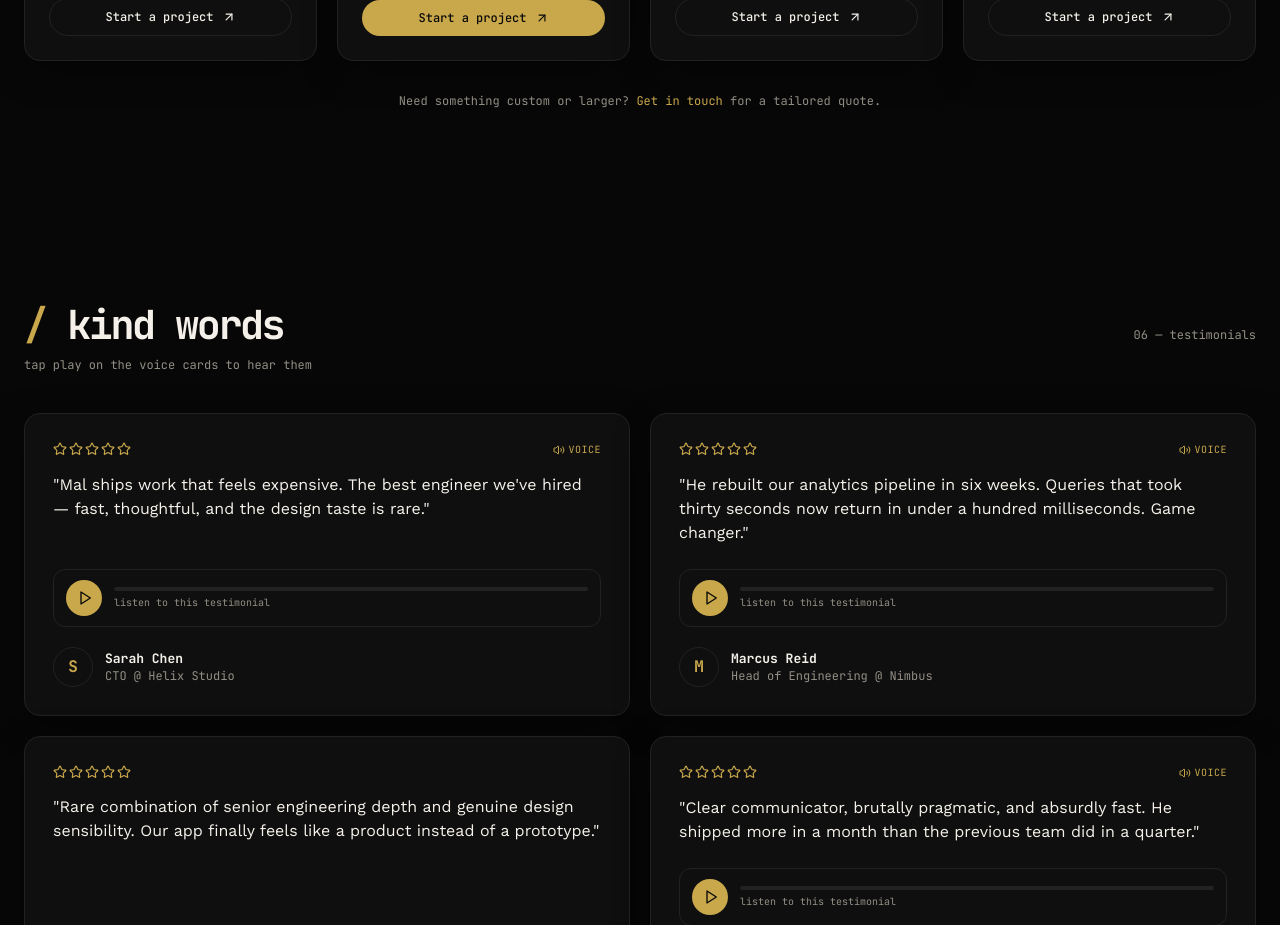
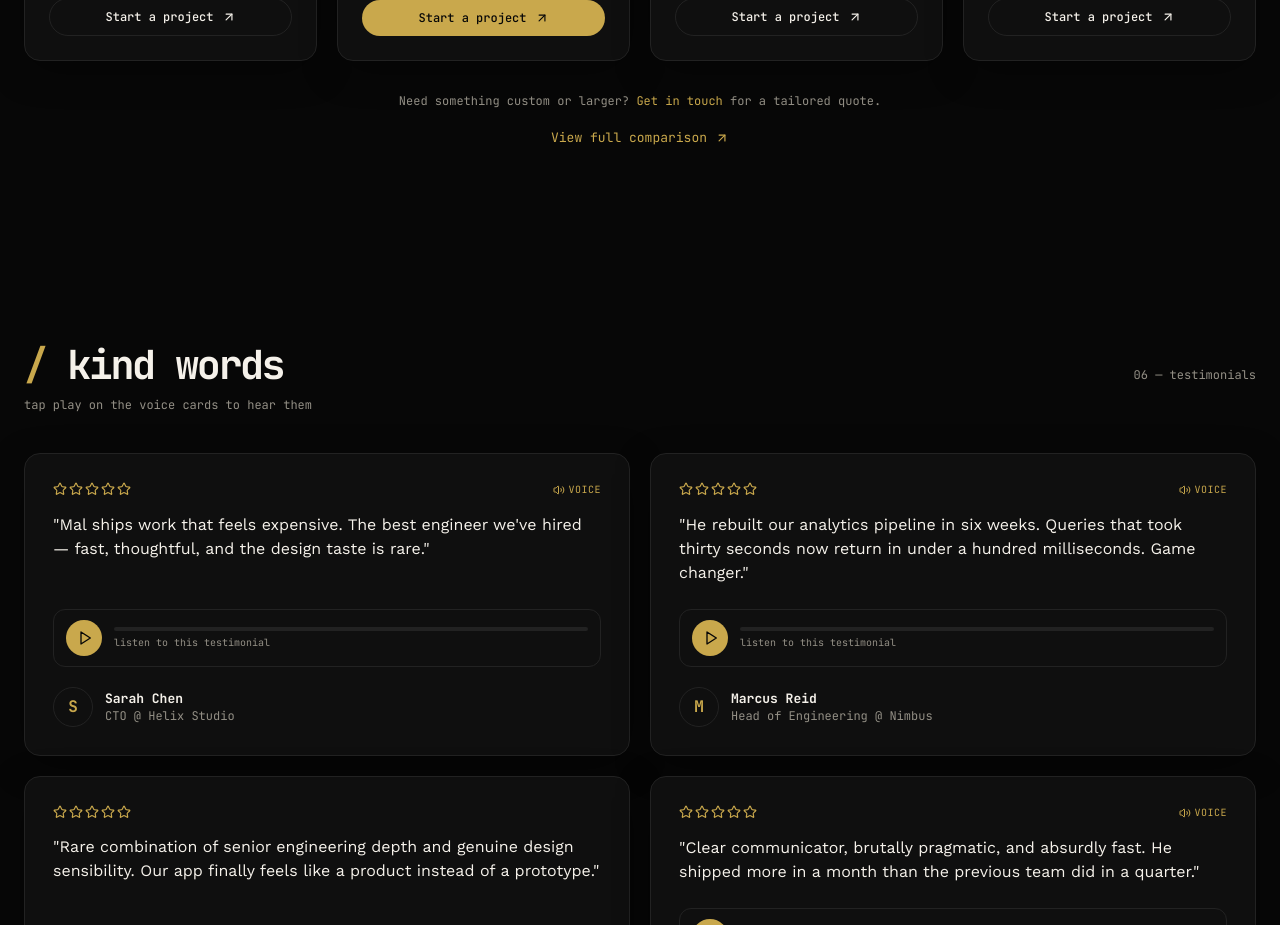
Before and after one commit to testertz/thoughtful-canvas-40, a React (Vite) app: page / in a window 1280 px wide. Shown: the part 7240-8165 px from the top of the page. Built offline with nearby package versions, Linux system fonts and the light colour scheme.

Commit message:
Changes
Co-authored-by: testertz <215551672+testertz@users.noreply.github.com>

```diff
--- a/src/pages/Index.tsx
+++ b/src/pages/Index.tsx
@@ -655,6 +655,11 @@ export default function Index() {
         <p className="font-mono text-xs text-muted-foreground text-center mt-8">
           Need something custom or larger? <a href="#contact" className="text-gold hover:underline">Get in touch</a> for a tailored quote.
         </p>
+        <div className="text-center mt-4">
+          <Link to="/pricing" className="inline-flex items-center gap-2 font-mono text-sm text-gold hover:underline transition">
+            View full comparison <ArrowUpRight className="w-3.5 h-3.5" />
+          </Link>
+        </div>
       </section>
 
       {/* TESTIMONIALS */}
```
